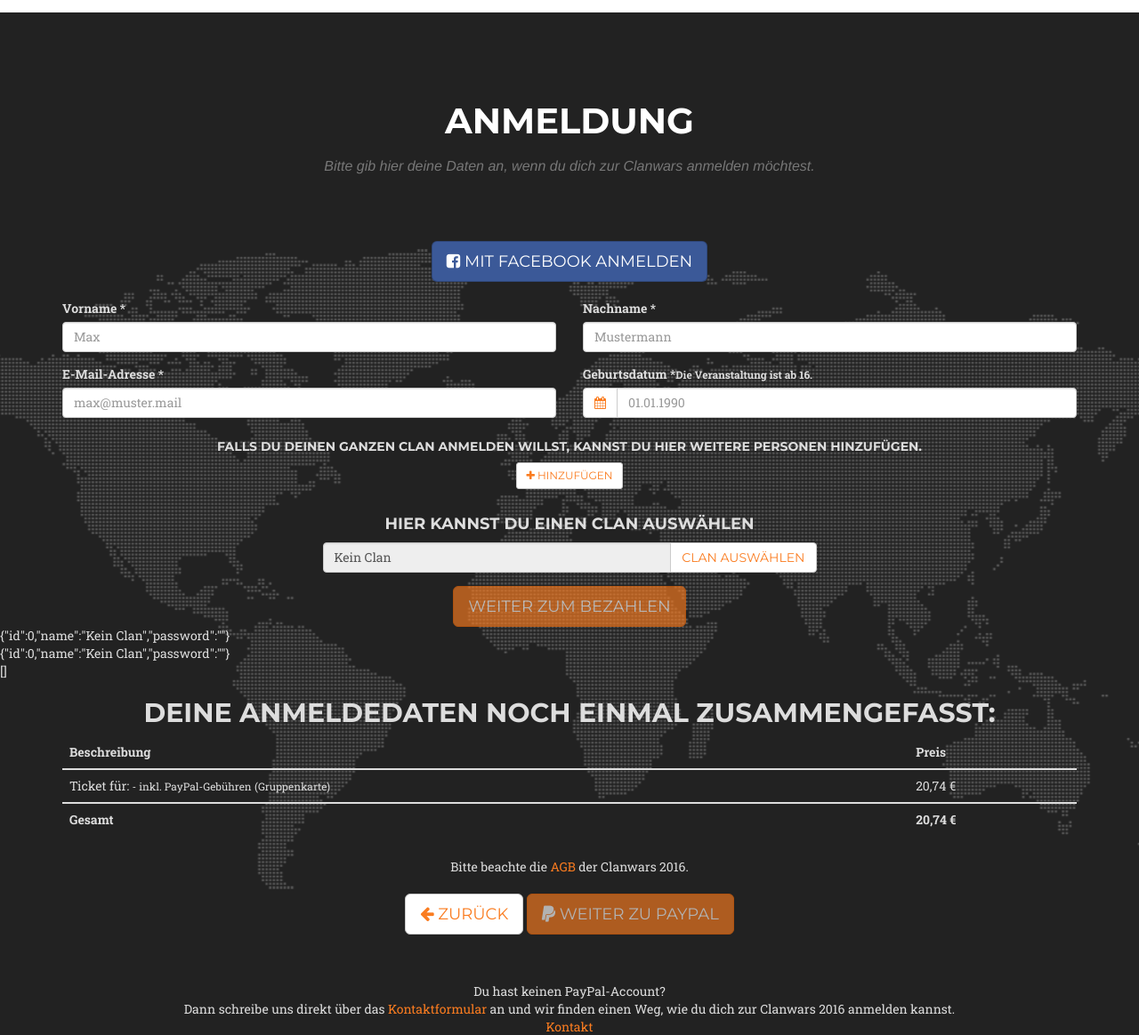
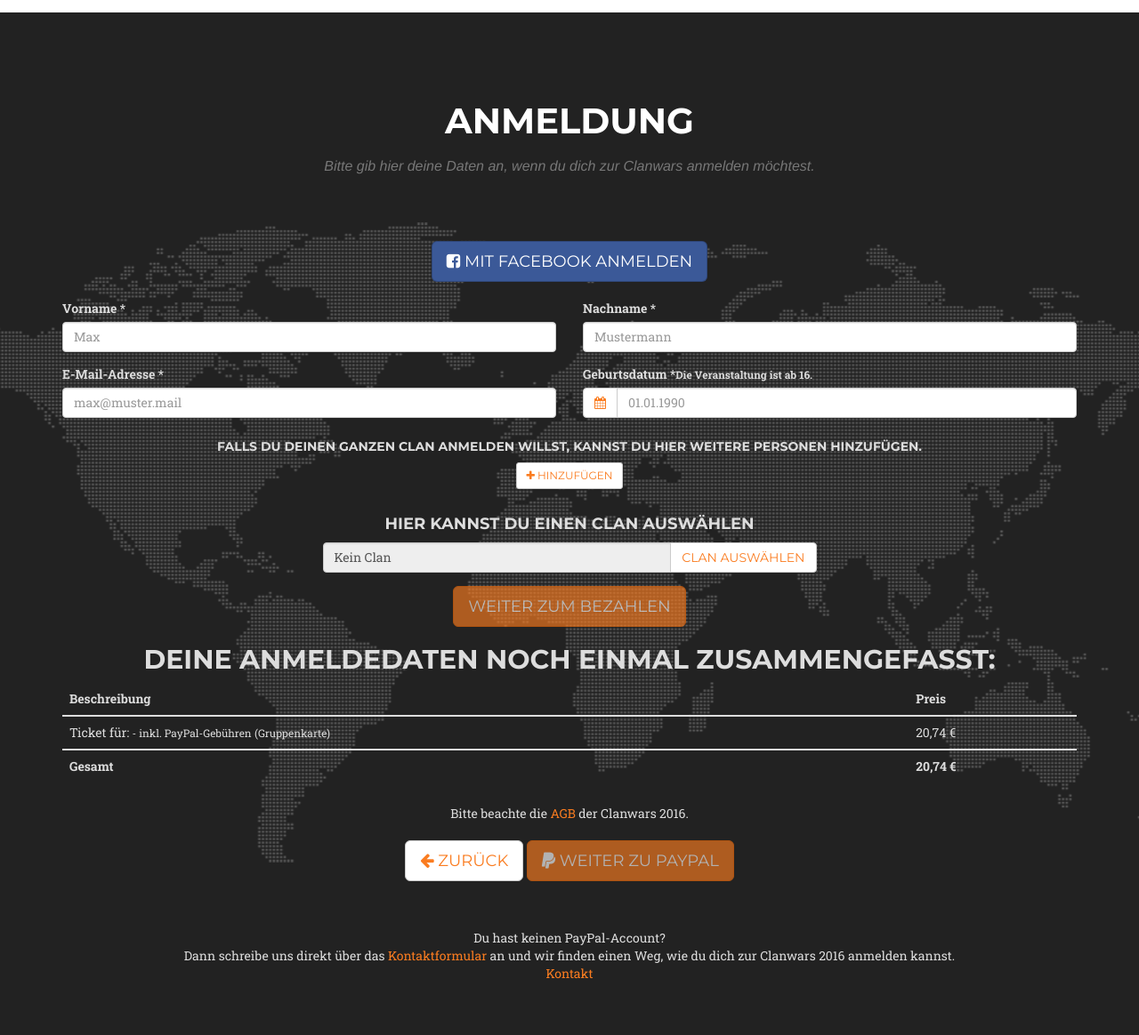
Before and after one commit to Multimediajugend/clanwars-landing, a PHP site: page / in a window 1280 px wide. Shown: the part 5295-6459 px from the top of the page at 89% size. Run offline with PHP 8.4, Linux system fonts and the light colour scheme; data that the repository does not hold is empty; some libraries are stand-ins or nearby versions; some web fonts are replaced.

Commit message:
Remove debug infos

```diff
--- a/sections/registration.php
+++ b/sections/registration.php
@@ -87,9 +87,6 @@
                     <button type="button" class="btn btn-lg btn-primary" ng-click="validate()" ng-disabled="register.$invalid">Weiter zum Bezahlen</button>
                 </div>
             </div>
-            {{clan}}<br>
-            {{modalClan}}<br>
-            {{clans}}
             <div ng-hide="!isRegister" class="container">
                 <h2 class="text-center">Deine Anmeldedaten noch einmal zusammengefasst:</h2>
                 <table class="table table-sm">
```
